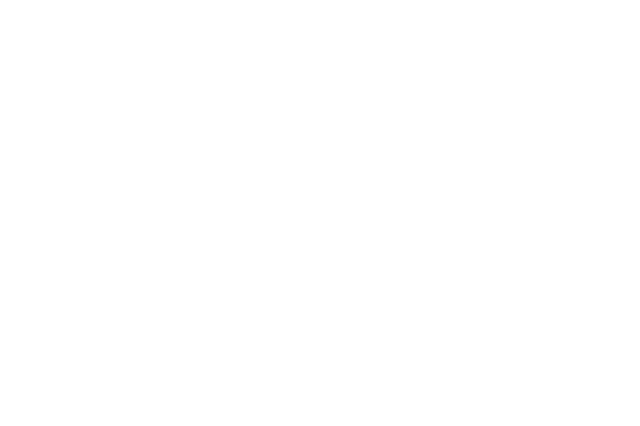
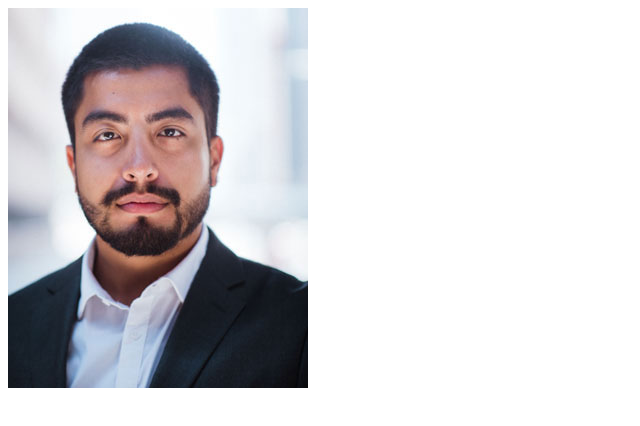
Before and after one commit to daongo102/DemoGit, a plain HTML site: page index.html in a window 1280 px wide. Shown: the whole page, without its empty margins (0-640 px from the left). Drawn offline with Linux system fonts and the light colour scheme.

Commit message:
thêm carousel

```diff
--- a/index.html
+++ b/index.html
@@ -8,6 +8,9 @@
 </head>
 <body>
     <header></header>
+    <section class="carousel">
+        <img src="./img/t1.jpg" alt="t1">
+    </section>
     <footer></footer>
 
 </body>
```
